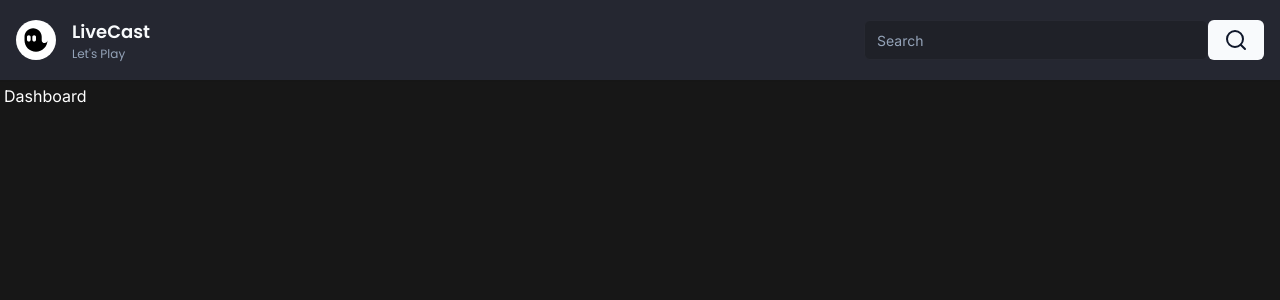
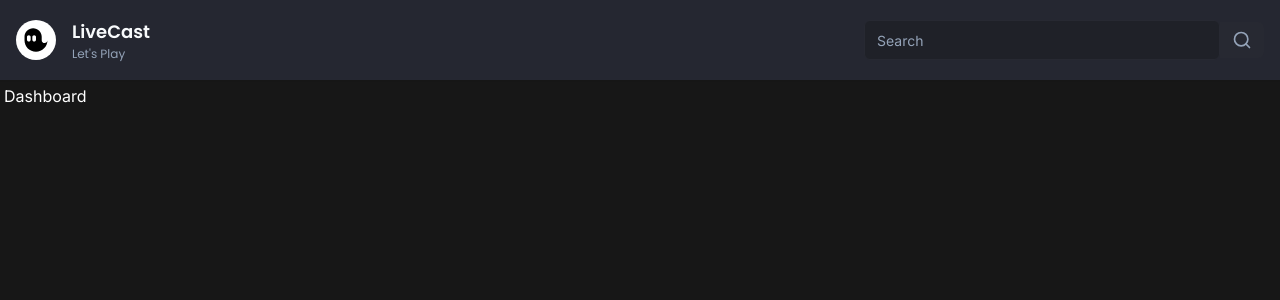
Before and after one commit to vcristian1/LiveCast, a Next.js app: page / in a window 1280 px wide. Shown: the top 300 px of the page. Built offline with nearby package versions, Linux system fonts and the light colour scheme.

Commit message:
added styling to the searchicon and the button wrapping it

```diff
--- a/app/(browse)/_components/navbar/search.tsx
+++ b/app/(browse)/_components/navbar/search.tsx
@@ -12,8 +12,8 @@ export const Search = () => {
     return (
         <form className="relative w-full lg:w-[400px] flex items-center">
             <Input placeholder="Search"/>
-            <Button>
-                <SearchIcon />
+            <Button type="submit" size="sm" variant="secondary" className="rounded-l-none hover:opacity-75 transition duration-500">
+                <SearchIcon className="h-5 w-5 text-muted-foreground"/>
             </Button>
         </form>
     )
```
